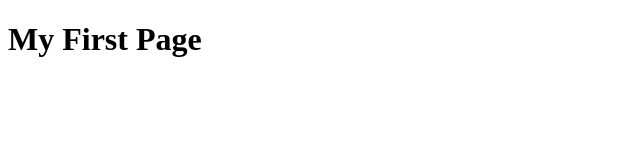
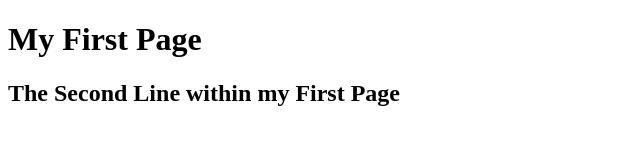
Before and after one commit to aoforfie/aoforfie.github.io, a plain HTML site: page index.html in a window 1280 px wide. Shown: the whole page, without its empty margins (0-640 px from the left). Drawn offline with Linux system fonts and the light colour scheme.

Commit message:
Practicing a Commit in HackAthon Class
Edited the index.html file

```diff
--- a/index.html
+++ b/index.html
@@ -1,4 +1,5 @@
 <!DOCTYPE html>
 
 <h1> My First Page </h1>
+<h2> The Second Line within my First Page </h2>
 </html>
```
